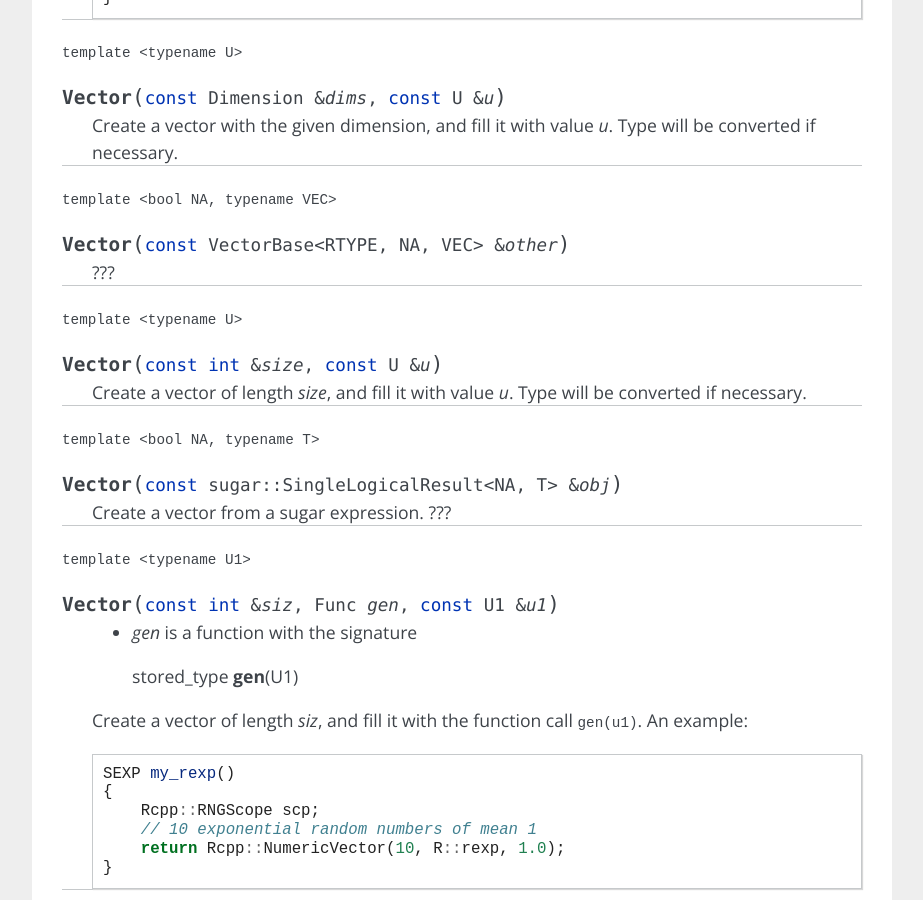
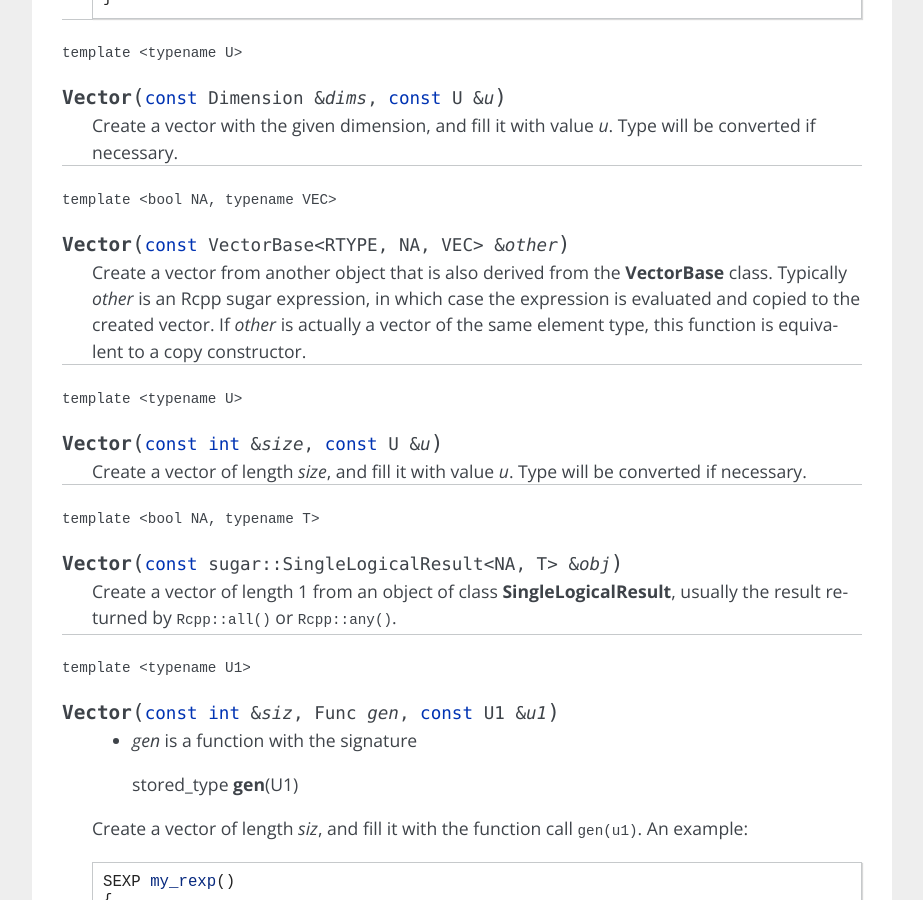
Before and after one commit to yixuan/rcpp-note, a Sphinx documentation site: the page built from source/api/Vector_ctor.rst, in a window 1280 px wide and 900 px high, scrolled down 2997 px. Shown: the whole window, without its empty margins (198-1121 px from the left). Built offline with Sphinx 7.4.7, drawn with Linux system fonts in a browser that asks for light colours; some of the changed text lies outside the part shown.

Commit message:
fix some explanations

```diff
--- a/source/api/Vector_ctor.rst
+++ b/source/api/Vector_ctor.rst
@@ -1,4 +1,4 @@
-Vector (Constructors)
+Vector (Typedefs and Constructors)
 =====================================
 
 The **Vector** class in Rcpp is a template class that represent various types of
@@ -172,7 +172,10 @@ Constructors
 
 .. cpp:function:: Vector(const VectorBase<RTYPE, NA, VEC>& other)
 
-   ???
+   Create a vector from another object that is also derived from the **VectorBase** class.
+   Typically *other* is an Rcpp sugar expression, in which case the expression is evaluated
+   and copied to the created vector. If *other* is actually a vector of the same element type,
+   this function is equivalent to a copy constructor.
 
 ``template <typename U>``
 
@@ -185,7 +188,8 @@ Constructors
 
 .. cpp:function:: Vector(const sugar::SingleLogicalResult<NA, T>& obj)
 
-   Create a vector from a sugar expression. ???
+   Create a vector of length 1 from an object of class **SingleLogicalResult**, usually the result
+   returned by ``Rcpp::all()`` or ``Rcpp::any()``.
 
 ``template <typename U1>``
 
```
